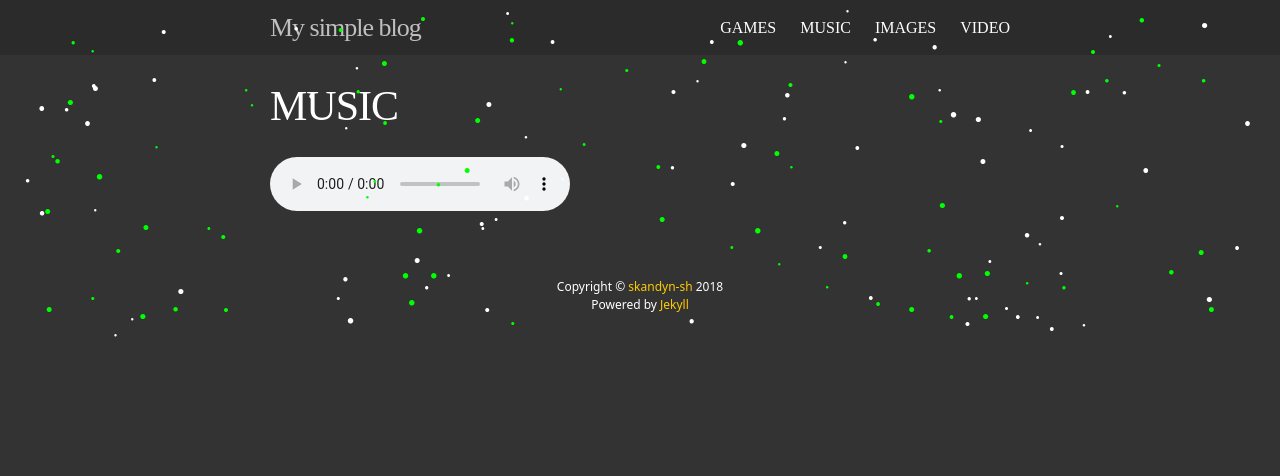
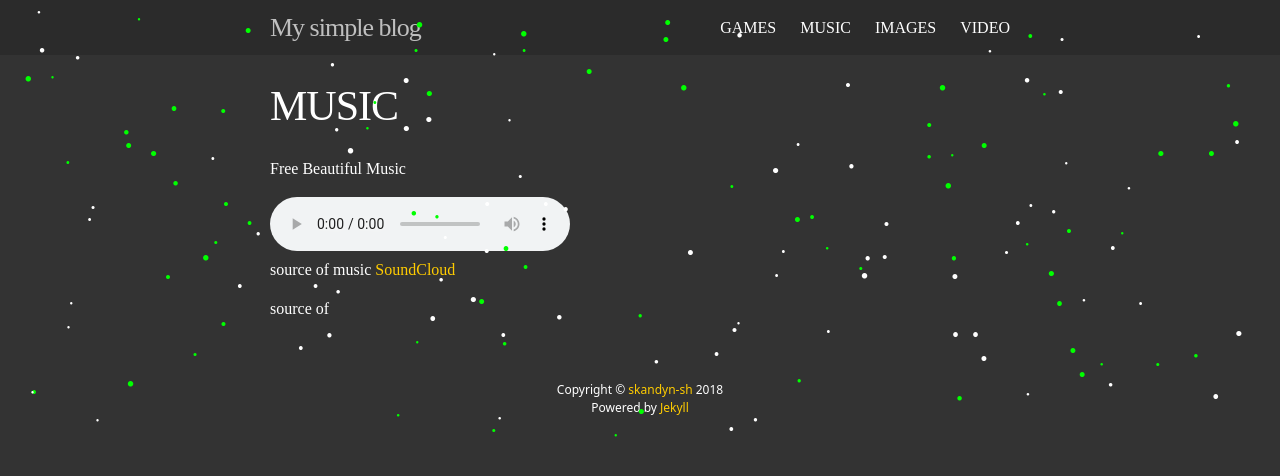
Before and after one commit to skandyn-sh/skandyn-sh.github.io, a Jekyll site: the page built from music.html, in a window 1280 px wide. Shown: the top 476 px of the page. Built offline with Jekyll 4.4.1, drawn with Linux system fonts in a browser that asks for light colours; nearby versions of some CDN libraries; library files that are not in the unit come from our copies; comment, search, counter and statistics services are not loaded.

Commit message:
Update music.html

```diff
--- a/music.html
+++ b/music.html
@@ -3,8 +3,12 @@ layout: page
 title: MUSIC
 permalink: /music/
 ---
+Free Beautiful Music
+<p style="padding-bottom: 1px"></p>
 
  <audio controls>
   <source src="horse.ogg" type="audio/ogg">
   <source src="/assets/music/Easy _ wowa.me CC0 Free Beautiful Music.mp3" type="audio/mpeg">
 </audio>
+<p>source of music <a href="https://soundcloud.com" target="_blank">SoundCloud</a></p>
+source of
```
